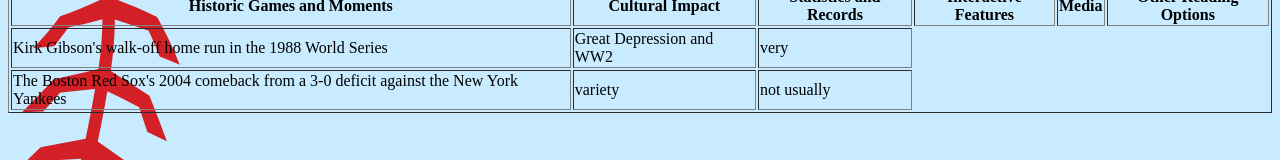
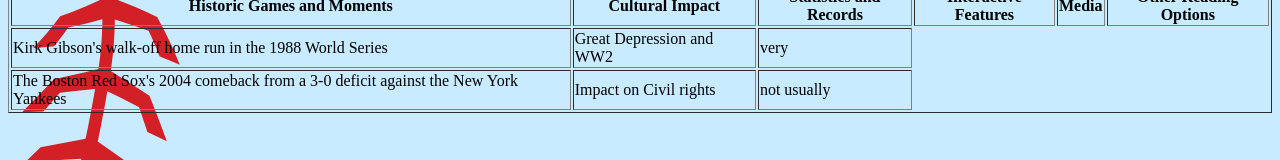
Before and after one commit to arbui-flord/arbui-flord.github.io, a plain HTML site: page index.html in a window 1280 px wide. Shown: the part 366-526 px from the top of the page. Drawn offline with Linux system fonts and the light colour scheme.

Commit message:
Update index.html

```diff
--- a/index.html
+++ b/index.html
@@ -19,7 +19,7 @@
           <li> poodle</li>
           <ol><li> fluffy </li>
           <li> friendly </li></ol>
-          </ul> <table border = "1"><tr><th>Historic Games and Moments</th><th>Cultural Impact</th><th>Statistics and Records</th><th>Interactive Features</th><th>Media</th><th>Other Reading Options</th></tr><tr><td>Kirk Gibson's walk-off home run in the 1988 World Series</td><td>Great Depression and WW2</td><td>very</td><tr><td>The Boston Red Sox's 2004 comeback from a 3-0 deficit against the New York Yankees</td><td> variety </td><td> not usually </td></tr></tr></table>
+          </ul> <table border = "1"><tr><th>Historic Games and Moments</th><th>Cultural Impact</th><th>Statistics and Records</th><th>Interactive Features</th><th>Media</th><th>Other Reading Options</th></tr><tr><td>Kirk Gibson's walk-off home run in the 1988 World Series</td><td>Great Depression and WW2</td><td>very</td><tr><td>The Boston Red Sox's 2004 comeback from a 3-0 deficit against the New York Yankees</td><td> Impact on Civil rights </td><td> not usually </td></tr></tr></table>
         </body>
     </head>
 </html>
```
